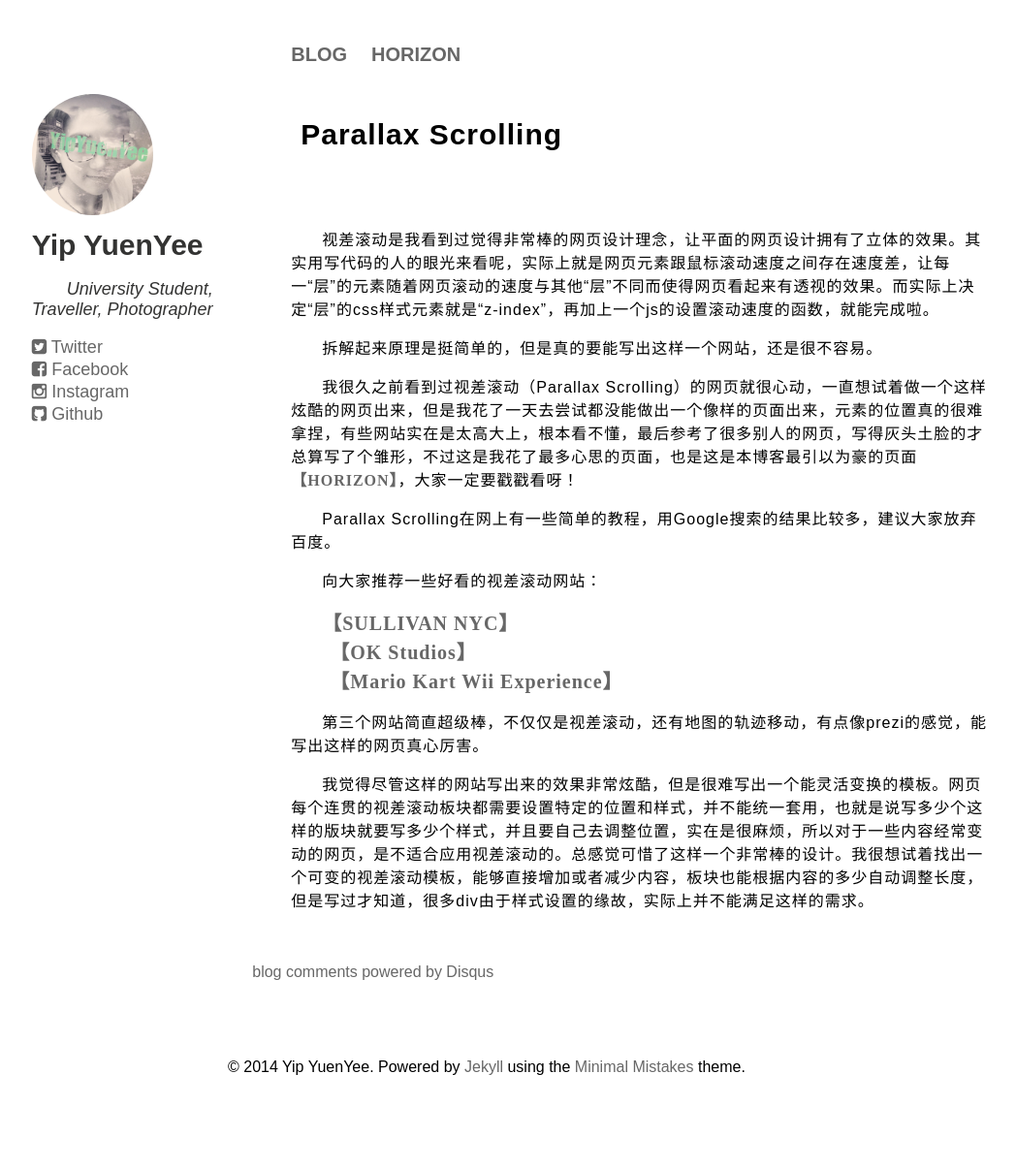
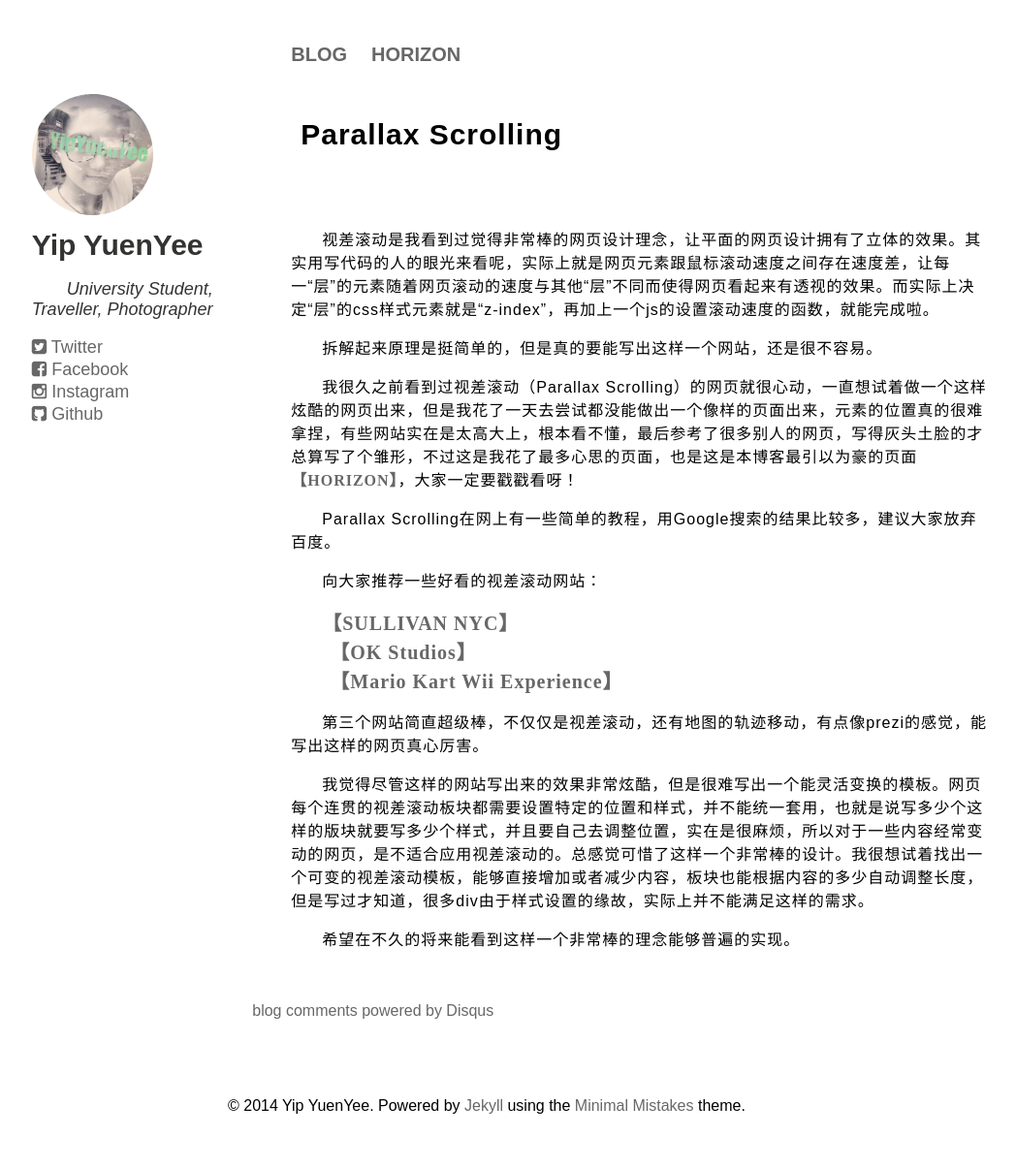
Before and after one commit to kusmour/blog_jekyll, a Jekyll site: the page built from _posts/2014-08-25-parallax_scrolling.md, in a window 1280 px wide. Shown: the whole page at 97% size, without its empty margins (89-1137 px from the left). Built offline with Jekyll 4.4.1, drawn with Linux system fonts in a browser that asks for light colours; some web fonts are replaced; comment, search, counter and statistics services are not loaded; before the commit the page ends 1166 px from its top, so only the background shows below that.

Commit message:
new post

```diff
--- a/_posts/2014-08-25-parallax_scrolling.md
+++ b/_posts/2014-08-25-parallax_scrolling.md
@@ -21,3 +21,5 @@ Parallax Scrolling在网上有一些简单的教程，用Google搜索的结果
 第三个网站简直超级棒，不仅仅是视差滚动，还有地图的轨迹移动，有点像prezi的感觉，能写出这样的网页真心厉害。
 
 我觉得尽管这样的网站写出来的效果非常炫酷，但是很难写出一个能灵活变换的模板。网页每个连贯的视差滚动板块都需要设置特定的位置和样式，并不能统一套用，也就是说写多少个这样的版块就要写多少个样式，并且要自己去调整位置，实在是很麻烦，所以对于一些内容经常变动的网页，是不适合应用视差滚动的。总感觉可惜了这样一个非常棒的设计。我很想试着找出一个可变的视差滚动模板，能够直接增加或者减少内容，板块也能根据内容的多少自动调整长度，但是写过才知道，很多div由于样式设置的缘故，实际上并不能满足这样的需求。
+
+希望在不久的将来能看到这样一个非常棒的理念能够普遍的实现。
```
